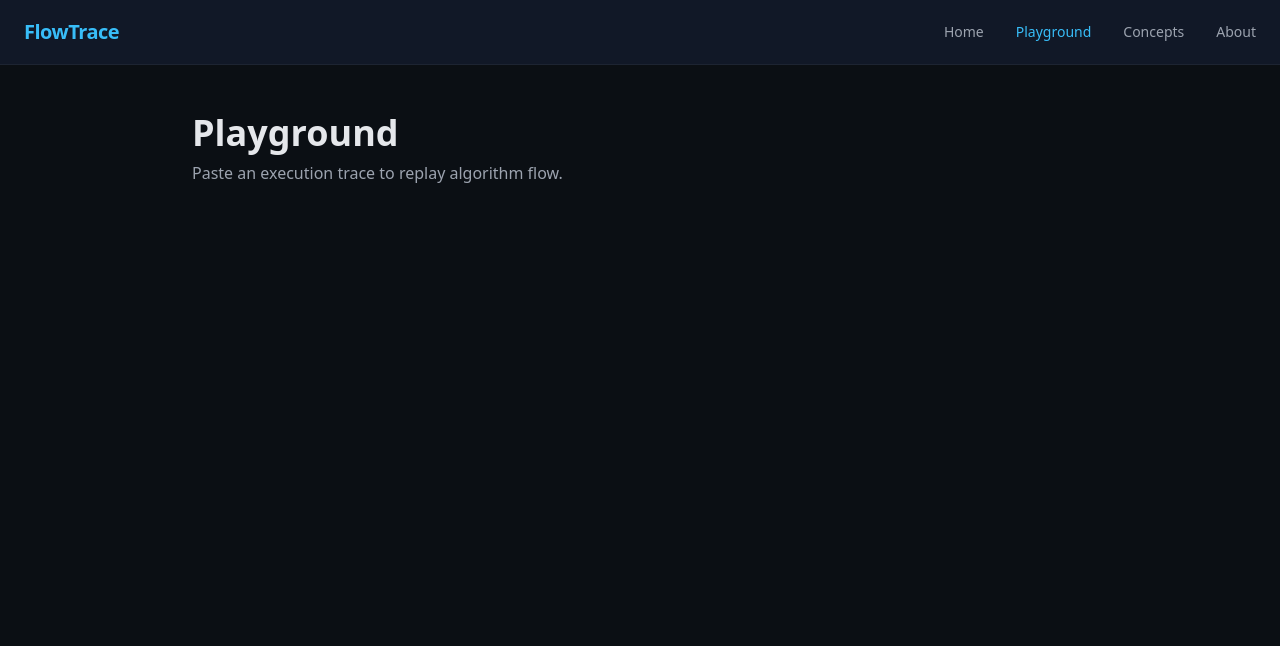
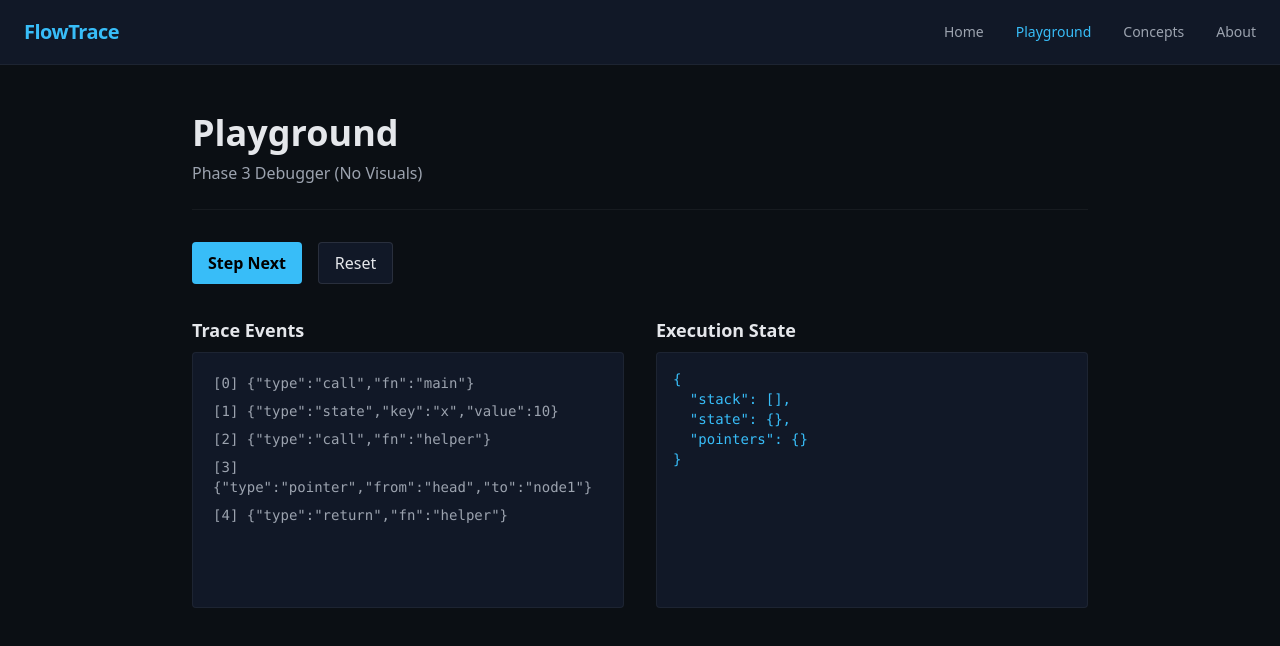
Before and after one commit to Phoenixarjun/FlowTrace, a Next.js app: page /playground in a window 1280 px wide. Shown: the top 646 px of the page. Built offline with nearby package versions, Linux system fonts and the light colour scheme.

Commit message:
feat: add core trace execution engine

```diff
--- a/app/playground/page.tsx
+++ b/app/playground/page.tsx
@@ -1,11 +1,95 @@
+"use client";
+
+import { useState } from "react";
+import { TraceEvent, ExecutionState } from "@/types/trace";
+import { initialExecutionState } from "@/lib/initialState";
+import { reduceEvent } from "@/lib/traceReducer";
+
+// Hardcoded demo trace
+const DEMO_TRACE: TraceEvent[] = [
+  { type: "call", fn: "main" },
+  { type: "state", key: "x", value: 10 },
+  { type: "call", fn: "helper" },
+  { type: "pointer", from: "head", to: "node1" },
+  { type: "return", fn: "helper" },
+];
+
 export default function PlaygroundPage() {
+  const [currentStep, setCurrentStep] = useState<number>(-1);
+  const [executionState, setExecutionState] = useState<ExecutionState>(
+    initialExecutionState
+  );
+
+  const handleNext = () => {
+    if (currentStep < DEMO_TRACE.length - 1) {
+      const nextStepIndex = currentStep + 1;
+      const event = DEMO_TRACE[nextStepIndex];
+
+      // Compute new state using the pure reducer
+      const newState = reduceEvent(executionState, event);
+
+      setExecutionState(newState);
+      setCurrentStep(nextStepIndex);
+    }
+  };
+
+  const handleReset = () => {
+    setExecutionState(initialExecutionState);
+    setCurrentStep(-1);
+  };
+
   return (
     <main className="flex-1 p-12">
-      <div className="max-w-4xl mx-auto">
-        <h1 className="text-4xl font-bold text-flow-text mb-2">Playground</h1>
-        <p className="text-flow-text-muted">
-          Paste an execution trace to replay algorithm flow.
-        </p>
+      <div className="max-w-4xl mx-auto space-y-8">
+        <div className="border-b border-white/5 pb-6">
+          <h1 className="text-4xl font-bold text-flow-text mb-2">Playground</h1>
+          <p className="text-flow-text-muted">
+            Phase 3 Debugger (No Visuals)
+          </p>
+        </div>
+
+        <div className="flex gap-4">
+          <button
+            onClick={handleNext}
+            disabled={currentStep >= DEMO_TRACE.length - 1}
+            className="px-4 py-2 bg-flow-accent-primary text-black font-semibold rounded disabled:opacity-50 disabled:cursor-not-allowed"
+          >
+            Step Next
+          </button>
+          <button
+            onClick={handleReset}
+            className="px-4 py-2 bg-flow-surface border border-white/10 text-flow-text rounded hover:bg-white/5"
+          >
+            Reset
+          </button>
+        </div>
+
+        <div className="grid grid-cols-2 gap-8">
+          <div className="space-y-2">
+            <h2 className="text-lg font-semibold text-flow-text">Trace Events</h2>
+            <div className="bg-flow-surface p-4 rounded border border-white/5 font-mono text-sm text-flow-text-muted h-64 overflow-y-auto">
+              {DEMO_TRACE.map((event, index) => (
+                <div
+                  key={index}
+                  className={`p-1 ${
+                    index === currentStep
+                      ? "bg-flow-accent-secondary/20 text-flow-accent-secondary"
+                      : ""
+                  }`}
+                >
+                  [{index}] {JSON.stringify(event)}
+                </div>
+              ))}
+            </div>
+          </div>
+
+          <div className="space-y-2">
+            <h2 className="text-lg font-semibold text-flow-text">Execution State</h2>
+            <pre className="bg-flow-surface p-4 rounded border border-white/5 font-mono text-sm text-flow-accent-primary h-64 overflow-y-auto">
+              {JSON.stringify(executionState, null, 2)}
+            </pre>
+          </div>
+        </div>
       </div>
     </main>
   );
--- /dev/null
+++ b/lib/initialState.ts
@@ -0,0 +1,7 @@
+import { ExecutionState } from "@/types/trace";
+
+export const initialExecutionState: ExecutionState = {
+  stack: [],
+  state: {},
+  pointers: {},
+};
--- /dev/null
+++ b/lib/tracePlayer.ts
@@ -0,0 +1,47 @@
+import { ExecutionState, TraceEvent } from "@/types/trace";
+import { initialExecutionState } from "@/lib/initialState";
+import { reduceEvent } from "@/lib/traceReducer";
+
+export class TracePlayer {
+  private events: TraceEvent[];
+  private currentStep: number;
+  private state: ExecutionState;
+
+  constructor(events: TraceEvent[]) {
+    this.events = events;
+    this.currentStep = -1; // Points to the index of the *last applied* event
+    this.state = initialExecutionState;
+  }
+
+  public get currentState(): ExecutionState {
+    return this.state;
+  }
+
+  public get stepIndex(): number {
+    return this.currentStep;
+  }
+
+  public next(): ExecutionState {
+    if (this.currentStep < this.events.length - 1) {
+      this.currentStep++;
+      const event = this.events[this.currentStep];
+      this.state = reduceEvent(this.state, event);
+    }
+    return this.state;
+  }
+
+  public reset(): ExecutionState {
+    this.currentStep = -1;
+    this.state = initialExecutionState;
+    return this.state;
+  }
+
+  // Helper to re-hydrate/seek if needed in future phases
+  public seek(step: number): ExecutionState {
+    this.reset();
+    while (this.currentStep < step && this.currentStep < this.events.length - 1) {
+      this.next();
+    }
+    return this.state;
+  }
+}
--- /dev/null
+++ b/lib/traceReducer.ts
@@ -0,0 +1,39 @@
+import { ExecutionState, TraceEvent } from "@/types/trace";
+
+export function reduceEvent(
+  state: ExecutionState,
+  event: TraceEvent
+): ExecutionState {
+  switch (event.type) {
+    case "call":
+      return {
+        ...state,
+        stack: [...state.stack, event.fn],
+      };
+    case "return":
+      // In a strict replay, we just pop.
+      // Validation could happen here, but we trust the trace for now.
+      return {
+        ...state,
+        stack: state.stack.slice(0, -1),
+      };
+    case "state":
+      return {
+        ...state,
+        state: {
+          ...state.state,
+          [event.key]: event.value,
+        },
+      };
+    case "pointer":
+      return {
+        ...state,
+        pointers: {
+          ...state.pointers,
+          [event.from]: event.to,
+        },
+      };
+    default:
+      return state;
+  }
+}
--- /dev/null
+++ b/types/trace.ts
@@ -0,0 +1,11 @@
+export type TraceEvent =
+  | { type: "call"; fn: string }
+  | { type: "return"; fn: string }
+  | { type: "state"; key: string; value: any }
+  | { type: "pointer"; from: string; to: string | null };
+
+export type ExecutionState = {
+  stack: string[];
+  state: Record<string, any>;
+  pointers: Record<string, string | null>;
+};
```
